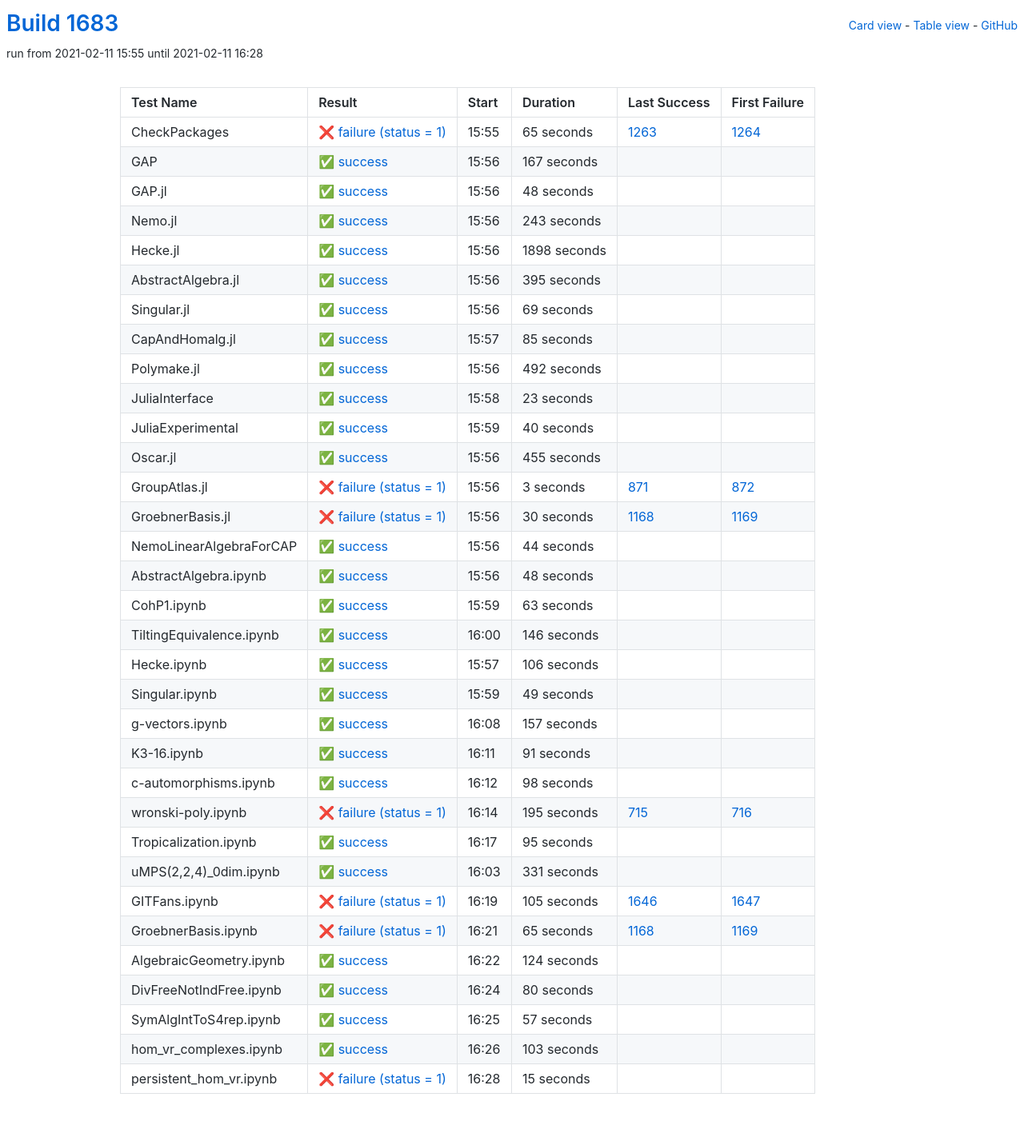
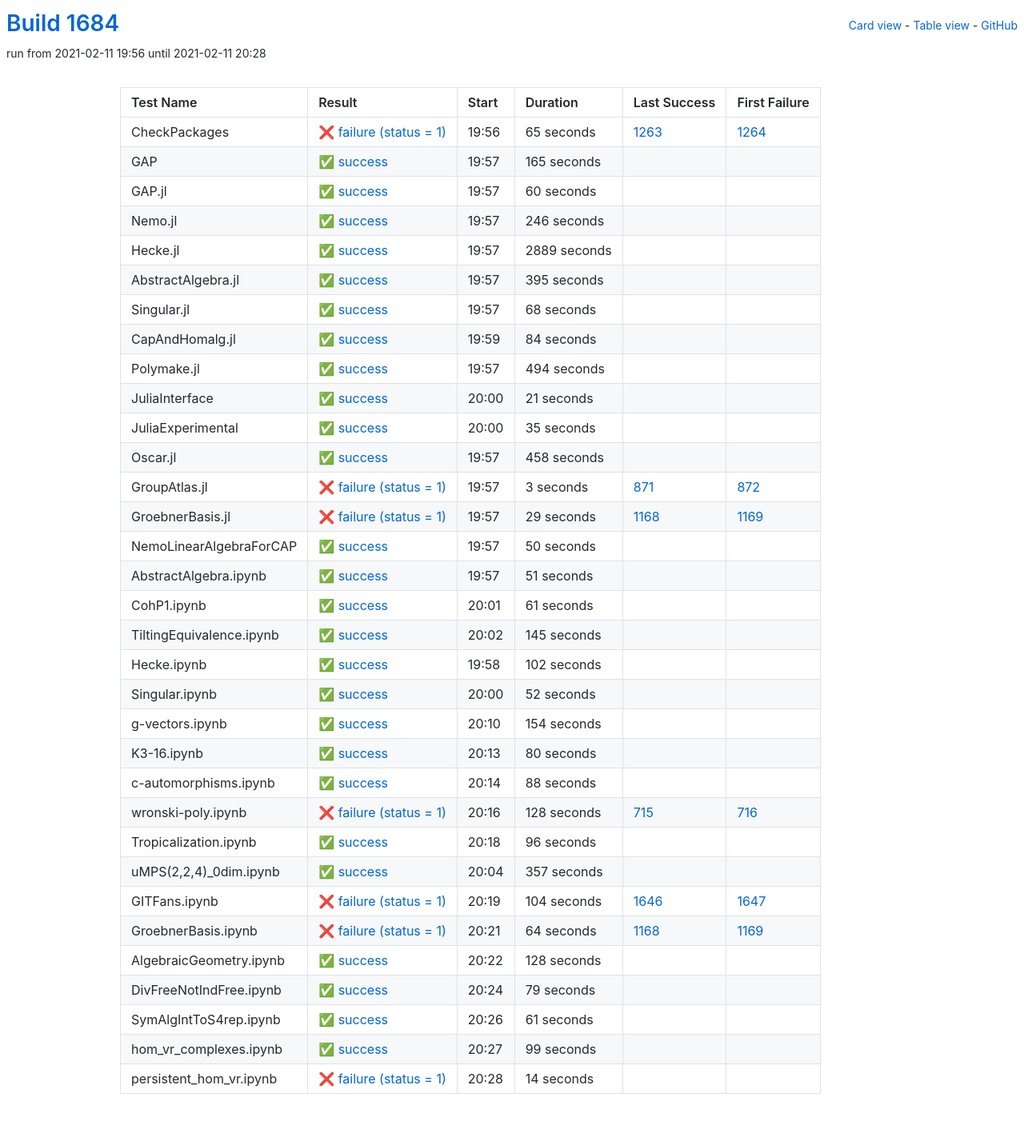
Before and after one commit to oscar-system/oscar-ci-status-stable, a Jekyll site: the page built from table.html, in a window 1280 px wide. Shown: the whole page at 80% size. Built offline with Jekyll 4.4.1, drawn with Linux system fonts in a browser that asks for light colours.

Commit message:
Build #1684

```diff
--- a/_data/ci.yml
+++ b/_data/ci.yml
@@ -1,6 +1,6 @@
 ---
-build: 1683
-build_url: https://oscarci.mathematik.uni-kl.de/job/oscar-stable/1683/
+build: 1684
+build_url: https://oscarci.mathematik.uni-kl.de/job/oscar-stable/1684/
 job: oscar-stable
 organization: oscar-system
 repo: oscar-ci-status-stable
@@ -8,8 +8,8 @@ repourl: https://github.com/oscar-system/oscar-ci-status-stable
 tests:
 - name: CheckPackages
   id: checkpackages
-  log: https://oscarci.mathematik.uni-kl.de/job/oscar-stable/1683/artifact/logs/build-1683/CheckPackages.log
-  start: 2021-02-11 15:55
+  log: https://oscarci.mathematik.uni-kl.de/job/oscar-stable/1684/artifact/logs/build-1684/CheckPackages.log
+  start: 2021-02-11 19:56
   success: false
   exitcode: 1
   status: failure
@@ -20,56 +20,56 @@ tests:
   first_failure_url: https://oscarci.mathematik.uni-kl.de/job/oscar-stable/1264/
 - name: GAP
   id: gap
-  log: https://oscarci.mathematik.uni-kl.de/job/oscar-stable/1683/artifact/logs/build-1683/GAP.log
-  start: 2021-02-11 15:56
+  log: https://oscarci.mathematik.uni-kl.de/job/oscar-stable/1684/artifact/logs/build-1684/GAP.log
+  start: 2021-02-11 19:57
   success: true
   exitcode: 0
   status: success
-  duration: 167
+  duration: 165
   last_success: false
   last_success_url:
   first_failure: false
   first_failure_url:
 - name: GAP.jl
   id: gap-jl
-  log: https://oscarci.mathematik.uni-kl.de/job/oscar-stable/1683/artifact/logs/build-1683/GAP.jl.log
-  start: 2021-02-11 15:56
+  log: https://oscarci.mathematik.uni-kl.de/job/oscar-stable/1684/artifact/logs/build-1684/GAP.jl.log
+  start: 2021-02-11 19:57
   success: true
   exitcode: 0
   status: success
-  duration: 48
+  duration: 60
   last_success: false
   last_success_url:
   first_failure: false
   first_failure_url:
 - name: Nemo.jl
   id: nemo-jl
-  log: https://oscarci.mathematik.uni-kl.de/job/oscar-stable/1683/artifact/logs/build-1683/Nemo.jl.log
-  start: 2021-02-11 15:56
+  log: https://oscarci.mathematik.uni-kl.de/job/oscar-stable/1684/artifact/logs/build-1684/Nemo.jl.log
+  start: 2021-02-11 19:57
   success: true
   exitcode: 0
   status: success
-  duration: 243
+  duration: 246
   last_success: false
   last_success_url:
   first_failure: false
   first_failure_url:
 - name: Hecke.jl
   id: hecke-jl
-  log: https://oscarci.mathematik.uni-kl.de/job/oscar-stable/1683/artifact/logs/build-1683/Hecke.jl.log
-  start: 2021-02-11 15:56
+  log: https://oscarci.mathematik.uni-kl.de/job/oscar-stable/1684/artifact/logs/build-1684/Hecke.jl.log
+  start: 2021-02-11 19:57
   success: true
   exitcode: 0
   status: success
-  duration: 1898
+  duration: 2889
   last_success: false
   last_success_url:
   first_failure: false
   first_failure_url:
 - name: AbstractAlgebra.jl
   id: abstractalgebra-jl
-  log: https://oscarci.mathematik.uni-kl.de/job/oscar-stable/1683/artifact/logs/build-1683/AbstractAlgebra.jl.log
-  start: 2021-02-11 15:56
+  log: https://oscarci.mathematik.uni-kl.de/job/oscar-stable/1684/artifact/logs/build-1684/AbstractAlgebra.jl.log
+  start: 2021-02-11 19:57
   success: true
   exitcode: 0
   status: success
@@ -80,80 +80,80 @@ tests:
   first_failure_url:
 - name: Singular.jl
   id: singular-jl
-  log: https://oscarci.mathematik.uni-kl.de/job/oscar-stable/1683/artifact/logs/build-1683/Singular.jl.log
-  start: 2021-02-11 15:56
+  log: https://oscarci.mathematik.uni-kl.de/job/oscar-stable/1684/artifact/logs/build-1684/Singular.jl.log
+  start: 2021-02-11 19:57
   success: true
   exitcode: 0
   status: success
-  duration: 69
+  duration: 68
   last_success: false
   last_success_url:
   first_failure: false
   first_failure_url:
 - name: CapAndHomalg.jl
   id: capandhomalg-jl
-  log: https://oscarci.mathematik.uni-kl.de/job/oscar-stable/1683/artifact/logs/build-1683/CapAndHomalg.jl.log
-  start: 2021-02-11 15:57
+  log: https://oscarci.mathematik.uni-kl.de/job/oscar-stable/1684/artifact/logs/build-1684/CapAndHomalg.jl.log
+  start: 2021-02-11 19:59
   success: true
   exitcode: 0
   status: success
-  duration: 85
+  duration: 84
   last_success: false
   last_success_url:
   first_failure: false
   first_failure_url:
 - name: Polymake.jl
   id: polymake-jl
-  log: https://oscarci.mathematik.uni-kl.de/job/oscar-stable/1683/artifact/logs/build-1683/Polymake.jl.log
-  start: 2021-02-11 15:56
+  log: https://oscarci.mathematik.uni-kl.de/job/oscar-stable/1684/artifact/logs/build-1684/Polymake.jl.log
+  start: 2021-02-11 19:57
   success: true
   exitcode: 0
   status: success
-  duration: 492
+  duration: 494
   last_success: false
   last_success_url:
   first_failure: false
   first_failure_url:
 - name: JuliaInterface
   id: juliainterface
-  log: https://oscarci.mathematik.uni-kl.de/job/oscar-stable/1683/artifact/logs/build-1683/JuliaInterface.log
-  start: 2021-02-11 15:58
+  log: https://oscarci.mathematik.uni-kl.de/job/oscar-stable/1684/artifact/logs/build-1684/JuliaInterface.log
+  start: 2021-02-11 20:00
   success: true
   exitcode: 0
   status: success
-  duration: 23
+  duration: 21
   last_success: false
   last_success_url:
   first_failure: false
   first_failure_url:
 - name: JuliaExperimental
   id: juliaexperimental
-  log: https://oscarci.mathematik.uni-kl.de/job/oscar-stable/1683/artifact/logs/build-1683/JuliaExperimental.log
-  start: 2021-02-11 15:59
+  log: https://oscarci.mathematik.uni-kl.de/job/oscar-stable/1684/artifact/logs/build-1684/JuliaExperimental.log
+  start: 2021-02-11 20:00
   success: true
   exitcode: 0
   status: success
-  duration: 40
+  duration: 35
   last_success: false
   last_success_url:
   first_failure: false
   first_failure_url:
 - name: Oscar.jl
   id: oscar-jl
-  log: https://oscarci.mathematik.uni-kl.de/job/oscar-stable/1683/artifact/logs/build-1683/Oscar.jl.log
-  start: 2021-02-11 15:56
+  log: https://oscarci.mathematik.uni-kl.de/job/oscar-stable/1684/artifact/logs/build-1684/Oscar.jl.log
+  start: 2021-02-11 19:57
   success: true
   exitcode: 0
   status: success
-  duration: 455
+  duration: 458
   last_success: false
   last_success_url:
   first_failure: false
   first_failure_url:
 - name: GroupAtlas.jl
   id: groupatlas-jl
-  log: https://oscarci.mathematik.uni-kl.de/job/oscar-stable/1683/artifact/logs/build-1683/GroupAtlas.jl.log
-  start: 2021-02-11 15:56
+  log: https://oscarci.mathematik.uni-kl.de/job/oscar-stable/1684/artifact/logs/build-1684/GroupAtlas.jl.log
+  start: 2021-02-11 19:57
   success: false
   exitcode: 1
   status: failure
@@ -164,200 +164,104 @@ tests:
   first_failure_url: https://oscarci.mathematik.uni-kl.de/job/oscar-stable/872/
 - name: GroebnerBasis.jl
   id: groebnerbasis-jl
-  log: https://oscarci.mathematik.uni-kl.de/job/oscar-stable/1683/artifact/logs/build-1683/GroebnerBasis.jl.log
-  start: 2021-02-11 15:56
+  log: https://oscarci.mathematik.uni-kl.de/job/oscar-stable/1684/artifact/logs/build-1684/GroebnerBasis.jl.log
+  start: 2021-02-11 19:57
   success: false
   exitcode: 1
   status: failure
-  duration: 30
+  duration: 29
   last_success: 1168
   last_success_url: https://oscarci.mathematik.uni-kl.de/job/oscar-stable/1168/
   first_failure: 1169
   first_failure_url: https://oscarci.mathematik.uni-kl.de/job/oscar-stable/1169/
 - name: NemoLinearAlgebraForCAP
   id: nemolinearalgebraforcap
-  log: https://oscarci.mathematik.uni-kl.de/job/oscar-stable/1683/artifact/logs/build-1683/NemoLinearAlgebraForCAP.log
-  start: 2021-02-11 15:56
+  log: https://oscarci.mathematik.uni-kl.de/job/oscar-stable/1684/artifact/logs/build-1684/NemoLinearAlgebraForCAP.log
+  start: 2021-02-11 19:57
   success: true
   exitcode: 0
   status: success
-  duration: 44
+  duration: 50
   last_success: false
   last_success_url:
   first_failure: false
   first_failure_url:
 - name: AbstractAlgebra.ipynb
   id: abstractalgebra-ipynb
-  log: https://oscarci.mathematik.uni-kl.de/job/oscar-stable/1683/artifact/logs/build-1683/AbstractAlgebra.ipynb.log
-  start: 2021-02-11 15:56
+  log: https://oscarci.mathematik.uni-kl.de/job/oscar-stable/1684/artifact/logs/build-1684/AbstractAlgebra.ipynb.log
+  start: 2021-02-11 19:57
   success: true
   exitcode: 0
   status: success
-  duration: 48
+  duration: 51
   last_success: false
   last_success_url:
   first_failure: false
   first_failure_url:
 - name: CohP1.ipynb
   id: cohp1-ipynb
-  log: https://oscarci.mathematik.uni-kl.de/job/oscar-stable/1683/artifact/logs/build-1683/CohP1.ipynb.log
-  start: 2021-02-11 15:59
+  log: https://oscarci.mathematik.uni-kl.de/job/oscar-stable/1684/artifact/logs/build-1684/CohP1.ipynb.log
+  start: 2021-02-11 20:01
   success: true
   exitcode: 0
   status: success
-  duration: 63
+  duration: 61
   last_success: false
   last_success_url:
   first_failure: false
   first_failure_url:
 - name: TiltingEquivalence.ipynb
   id: tiltingequivalence-ipynb
-  log: https://oscarci.mathematik.uni-kl.de/job/oscar-stable/1683/artifact/logs/build-1683/TiltingEquivalence.ipynb.log
-  start: 2021-02-11 16:00
+  log: https://oscarci.mathematik.uni-kl.de/job/oscar-stable/1684/artifact/logs/build-1684/TiltingEquivalence.ipynb.log
+  start: 2021-02-11 20:02
   success: true
   exitcode: 0
   status: success
-  duration: 146
+  duration: 145
   last_success: false
   last_success_url:
   first_failure: false
   first_failure_url:
 - name: Hecke.ipynb
   id: hecke-ipynb
-  log: https://oscarci.mathematik.uni-kl.de/job/oscar-stable/1683/artifact/logs/build-1683/Hecke.ipynb.log
-  start: 2021-02-11 15:57
+  log: https://oscarci.mathematik.uni-kl.de/job/oscar-stable/1684/artifact/logs/build-1684/Hecke.ipynb.log
+  start: 2021-02-11 19:58
   success: true
   exitcode: 0
   status: success
-  duration: 106
+  duration: 102
   last_success: false
   last_success_url:
   first_failure: false
   first_failure_url:
 - name: Singular.ipynb
   id: singular-ipynb
-  log: https://oscarci.mathematik.uni-kl.de/job/oscar-stable/1683/artifact/logs/build-1683/Singular.ipynb.log
-  start: 2021-02-11 15:59
+  log: https://oscarci.mathematik.uni-kl.de/job/oscar-stable/1684/artifact/logs/build-1684/Singular.ipynb.log
+  start: 2021-02-11 20:00
   success: true
   exitcode: 0
   status: success
-  duration: 49
+  duration: 52
   last_success: false
   last_success_url:
   first_failure: false
   first_failure_url:
 - name: g-vectors.ipynb
   id: g-vectors-ipynb
-  log: https://oscarci.mathematik.uni-kl.de/job/oscar-stable/1683/artifact/logs/build-1683/g-vectors.ipynb.log
-  start: 2021-02-11 16:08
+  log: https://oscarci.mathematik.uni-kl.de/job/oscar-stable/1684/artifact/logs/build-1684/g-vectors.ipynb.log
+  start: 2021-02-11 20:10
   success: true
   exitcode: 0
   status: success
-  duration: 157
+  duration: 154
   last_success: false
   last_success_url:
   first_failure: false
   first_failure_url:
 - name: K3-16.ipynb
   id: k3-16-ipynb
-  log: https://oscarci.mathematik.uni-kl.de/job/oscar-stable/1683/artifact/logs/build-1683/K3-16.ipynb.log
-  start: 2021-02-11 16:11
-  success: true
-  exitcode: 0
-  status: success
-  duration: 91
-  last_success: false
-  last_success_url:
-  first_failure: false
-  first_failure_url:
-- name: c-automorphisms.ipynb
-  id: c-automorphisms-ipynb
-  log: https://oscarci.mathematik.uni-kl.de/job/oscar-stable/1683/artifact/logs/build-1683/c-automorphisms.ipynb.log
-  start: 2021-02-11 16:12
-  success: true
-  exitcode: 0
-  status: success
-  duration: 98
-  last_success: false
-  last_success_url:
-  first_failure: false
-  first_failure_url:
-- name: wronski-poly.ipynb
-  id: wronski-poly-ipynb
-  log: https://oscarci.mathematik.uni-kl.de/job/oscar-stable/1683/artifact/logs/build-1683/wronski-poly.ipynb.log
-  start: 2021-02-11 16:14
-  success: false
-  exitcode: 1
-  status: failure
-  duration: 195
-  last_success: 715
-  last_success_url: https://oscarci.mathematik.uni-kl.de/job/oscar-stable/715/
-  first_failure: 716
-  first_failure_url: https://oscarci.mathematik.uni-kl.de/job/oscar-stable/716/
-- name: Tropicalization.ipynb
-  id: tropicalization-ipynb
-  log: https://oscarci.mathematik.uni-kl.de/job/oscar-stable/1683/artifact/logs/build-1683/Tropicalization.ipynb.log
-  start: 2021-02-11 16:17
-  success: true
-  exitcode: 0
-  status: success
-  duration: 95
-  last_success: false
-  last_success_url:
-  first_failure: false
-  first_failure_url:
-- name: uMPS(2,2,4)_0dim.ipynb
-  id: umps-2-2-4-0dim-ipynb
-  log: https://oscarci.mathematik.uni-kl.de/job/oscar-stable/1683/artifact/logs/build-1683/uMPS-2-2-4-_0dim.ipynb.log
-  start: 2021-02-11 16:03
-  success: true
-  exitcode: 0
-  status: success
-  duration: 331
-  last_success: false
-  last_success_url:
-  first_failure: false
-  first_failure_url:
-- name: GITFans.ipynb
-  id: gitfans-ipynb
-  log: https://oscarci.mathematik.uni-kl.de/job/oscar-stable/1683/artifact/logs/build-1683/GITFans.ipynb.log
-  start: 2021-02-11 16:19
-  success: false
-  exitcode: 1
-  status: failure
-  duration: 105
-  last_success: 1646
-  last_success_url: https://oscarci.mathematik.uni-kl.de/job/oscar-stable/1646/
-  first_failure: 1647
-  first_failure_url: https://oscarci.mathematik.uni-kl.de/job/oscar-stable/1647/
-- name: GroebnerBasis.ipynb
-  id: groebnerbasis-ipynb
-  log: https://oscarci.mathematik.uni-kl.de/job/oscar-stable/1683/artifact/logs/build-1683/GroebnerBasis.ipynb.log
-  start: 2021-02-11 16:21
-  success: false
-  exitcode: 1
-  status: failure
-  duration: 65
-  last_success: 1168
-  last_success_url: https://oscarci.mathematik.uni-kl.de/job/oscar-stable/1168/
-  first_failure: 1169
-  first_failure_url: https://oscarci.mathematik.uni-kl.de/job/oscar-stable/1169/
-- name: AlgebraicGeometry.ipynb
-  id: algebraicgeometry-ipynb
-  log: https://oscarci.mathematik.uni-kl.de/job/oscar-stable/1683/artifact/logs/build-1683/AlgebraicGeometry.ipynb.log
-  start: 2021-02-11 16:22
-  success: true
-  exitcode: 0
-  status: success
-  duration: 124
-  last_success: false
-  last_success_url:
-  first_failure: false
-  first_failure_url:
-- name: DivFreeNotIndFree.ipynb
-  id: divfreenotindfree-ipynb
-  log: https://oscarci.mathematik.uni-kl.de/job/oscar-stable/1683/artifact/logs/build-1683/DivFreeNotIndFree.ipynb.log
-  start: 2021-02-11 16:24
+  log: https://oscarci.mathematik.uni-kl.de/job/oscar-stable/1684/artifact/logs/build-1684/K3-16.ipynb.log
+  start: 2021-02-11 20:13
   success: true
   exitcode: 0
   status: success
@@ -366,38 +270,134 @@ tests:
   last_success_url:
   first_failure: false
   first_failure_url:
-- name: SymAlgIntToS4rep.ipynb
-  id: symalginttos4rep-ipynb
-  log: https://oscarci.mathematik.uni-kl.de/job/oscar-stable/1683/artifact/logs/build-1683/SymAlgIntToS4rep.ipynb.log
-  start: 2021-02-11 16:25
+- name: c-automorphisms.ipynb
+  id: c-automorphisms-ipynb
+  log: https://oscarci.mathematik.uni-kl.de/job/oscar-stable/1684/artifact/logs/build-1684/c-automorphisms.ipynb.log
+  start: 2021-02-11 20:14
   success: true
   exitcode: 0
   status: success
-  duration: 57
+  duration: 88
+  last_success: false
+  last_success_url:
+  first_failure: false
+  first_failure_url:
+- name: wronski-poly.ipynb
+  id: wronski-poly-ipynb
+  log: https://oscarci.mathematik.uni-kl.de/job/oscar-stable/1684/artifact/logs/build-1684/wronski-poly.ipynb.log
+  start: 2021-02-11 20:16
+  success: false
+  exitcode: 1
+  status: failure
+  duration: 128
+  last_success: 715
+  last_success_url: https://oscarci.mathematik.uni-kl.de/job/oscar-stable/715/
+  first_failure: 716
+  first_failure_url: https://oscarci.mathematik.uni-kl.de/job/oscar-stable/716/
+- name: Tropicalization.ipynb
+  id: tropicalization-ipynb
+  log: https://oscarci.mathematik.uni-kl.de/job/oscar-stable/1684/artifact/logs/build-1684/Tropicalization.ipynb.log
+  start: 2021-02-11 20:18
+  success: true
+  exitcode: 0
+  status: success
+  duration: 96
+  last_success: false
+  last_success_url:
+  first_failure: false
+  first_failure_url:
+- name: uMPS(2,2,4)_0dim.ipynb
+  id: umps-2-2-4-0dim-ipynb
+  log: https://oscarci.mathematik.uni-kl.de/job/oscar-stable/1684/artifact/logs/build-1684/uMPS-2-2-4-_0dim.ipynb.log
+  start: 2021-02-11 20:04
+  success: true
+  exitcode: 0
+  status: success
+  duration: 357
+  last_success: false
+  last_success_url:
+  first_failure: false
+  first_failure_url:
+- name: GITFans.ipynb
+  id: gitfans-ipynb
+  log: https://oscarci.mathematik.uni-kl.de/job/oscar-stable/1684/artifact/logs/build-1684/GITFans.ipynb.log
+  start: 2021-02-11 20:19
+  success: false
+  exitcode: 1
+  status: failure
+  duration: 104
+  last_success: 1646
+  last_success_url: https://oscarci.mathematik.uni-kl.de/job/oscar-stable/1646/
+  first_failure: 1647
+  first_failure_url: https://oscarci.mathematik.uni-kl.de/job/oscar-stable/1647/
+- name: GroebnerBasis.ipynb
+  id: groebnerbasis-ipynb
+  log: https://oscarci.mathematik.uni-kl.de/job/oscar-stable/1684/artifact/logs/build-1684/GroebnerBasis.ipynb.log
+  start: 2021-02-11 20:21
+  success: false
+  exitcode: 1
+  status: failure
+  duration: 64
+  last_success: 1168
+  last_success_url: https://oscarci.mathematik.uni-kl.de/job/oscar-stable/1168/
+  first_failure: 1169
+  first_failure_url: https://oscarci.mathematik.uni-kl.de/job/oscar-stable/1169/
+- name: AlgebraicGeometry.ipynb
+  id: algebraicgeometry-ipynb
+  log: https://oscarci.mathematik.uni-kl.de/job/oscar-stable/1684/artifact/logs/build-1684/AlgebraicGeometry.ipynb.log
+  start: 2021-02-11 20:22
+  success: true
+  exitcode: 0
+  status: success
+  duration: 128
+  last_success: false
+  last_success_url:
+  first_failure: false
+  first_failure_url:
+- name: DivFreeNotIndFree.ipynb
+  id: divfreenotindfree-ipynb
+  log: https://oscarci.mathematik.uni-kl.de/job/oscar-stable/1684/artifact/logs/build-1684/DivFreeNotIndFree.ipynb.log
+  start: 2021-02-11 20:24
+  success: true
+  exitcode: 0
+  status: success
+  duration: 79
+  last_success: false
+  last_success_url:
+  first_failure: false
+  first_failure_url:
+- name: SymAlgIntToS4rep.ipynb
+  id: symalginttos4rep-ipynb
+  log: https://oscarci.mathematik.uni-kl.de/job/oscar-stable/1684/artifact/logs/build-1684/SymAlgIntToS4rep.ipynb.log
+  start: 2021-02-11 20:26
+  success: true
+  exitcode: 0
+  status: success
+  duration: 61
   last_success: false
   last_success_url:
   first_failure: false
   first_failure_url:
 - name: hom_vr_complexes.ipynb
   id: hom-vr-complexes-ipynb
-  log: https://oscarci.mathematik.uni-kl.de/job/oscar-stable/1683/artifact/logs/build-1683/hom_vr_complexes.ipynb.log
-  start: 2021-02-11 16:26
+  log: https://oscarci.mathematik.uni-kl.de/job/oscar-stable/1684/artifact/logs/build-1684/hom_vr_complexes.ipynb.log
+  start: 2021-02-11 20:27
   success: true
   exitcode: 0
   status: success
-  duration: 103
+  duration: 99
   last_success: false
   last_success_url:
   first_failure: false
   first_failure_url:
 - name: persistent_hom_vr.ipynb
   id: persistent-hom-vr-ipynb
-  log: https://oscarci.mathematik.uni-kl.de/job/oscar-stable/1683/artifact/logs/build-1683/persistent_hom_vr.ipynb.log
-  start: 2021-02-11 16:28
+  log: https://oscarci.mathematik.uni-kl.de/job/oscar-stable/1684/artifact/logs/build-1684/persistent_hom_vr.ipynb.log
+  start: 2021-02-11 20:28
   success: false
   exitcode: 1
   status: failure
-  duration: 15
+  duration: 14
   last_success: false
   last_success_url:
   first_failure: false
```
Also changed, not shown: README.md.
